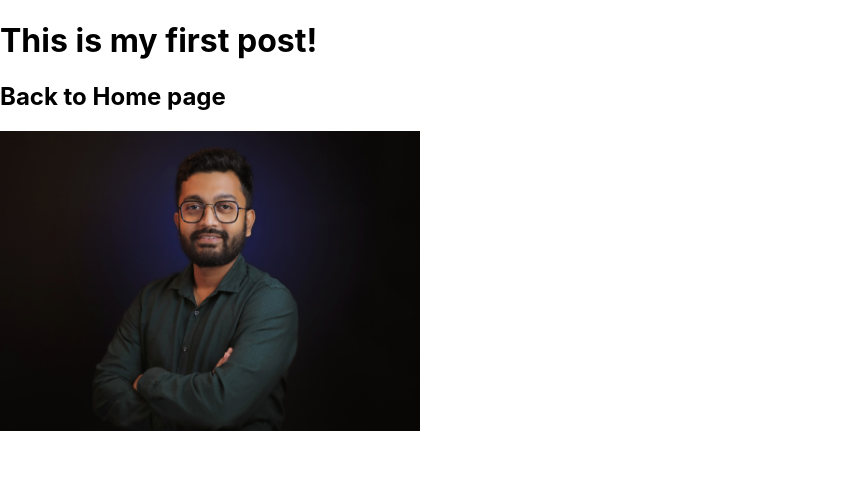
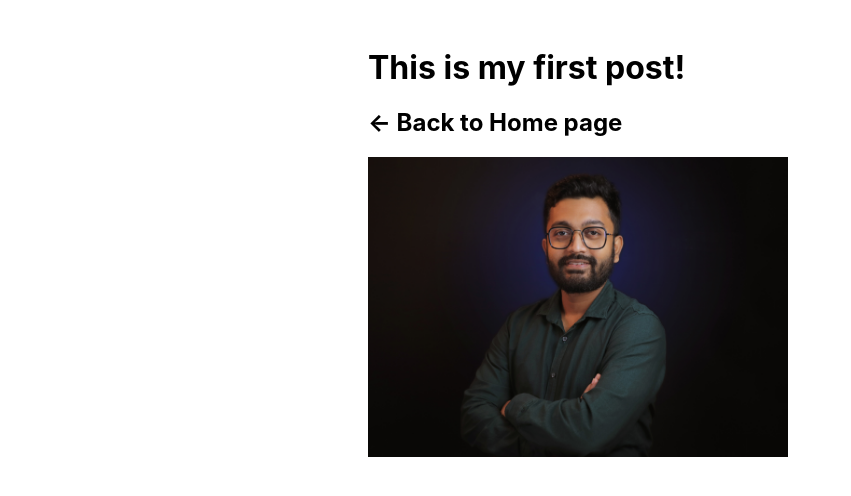
Before and after one commit to jaiedsabid/learning-nextjs, a Next.js app: page /posts/first-post in a window 1280 px wide. Shown: the top 496 px of the page, without its empty margins (0-851 px from the left). Built offline with nearby package versions, Linux system fonts and the light colour scheme.

Commit message:
Rearrange component exports

```diff
--- /dev/null
+++ b/components/index.js
@@ -0,0 +1,2 @@
+export { default as HeadMeta } from './head-meta';
+export { default as Layout } from './layout';
--- a/pages/index.js
+++ b/pages/index.js
@@ -2,9 +2,9 @@ import Image from 'next/image';
 import Link from 'next/link';
 
 // Local imports.
+import { prefix } from '../utils/constants';
+import { HeadMeta } from '../components';
 import styles from '../styles/Home.module.css';
-import { prefix } from '../utils/constants';
-import HeadMeta from '../components/head-meta';
 
 export default function Home() {
     return (
--- a/pages/posts/first-post.js
+++ b/pages/posts/first-post.js
@@ -2,16 +2,16 @@ import Image from 'next/image';
 import Link from 'next/link';
 
 // Local imports.
-import HeadMeta from '../../components/head-meta';
+import { HeadMeta, Layout } from '../../components';
 import { prefix } from '../../utils/constants';
 
 export default function FirstPost() {
     return (
-        <>
+        <Layout>
             <HeadMeta title="First Post" description="This is my first post!" />
             <h1>This is my first post!</h1>
             <h2 className="title">
-                Back to <Link href="/">Home page</Link>
+                <Link href="/">← Back to Home page</Link>
             </h2>
             <Image
                 src={`${prefix}/images/profile.jpg`}
@@ -19,6 +19,6 @@ export default function FirstPost() {
                 width={420}
                 height={300}
             />
-        </>
+        </Layout>
     );
 }
```
